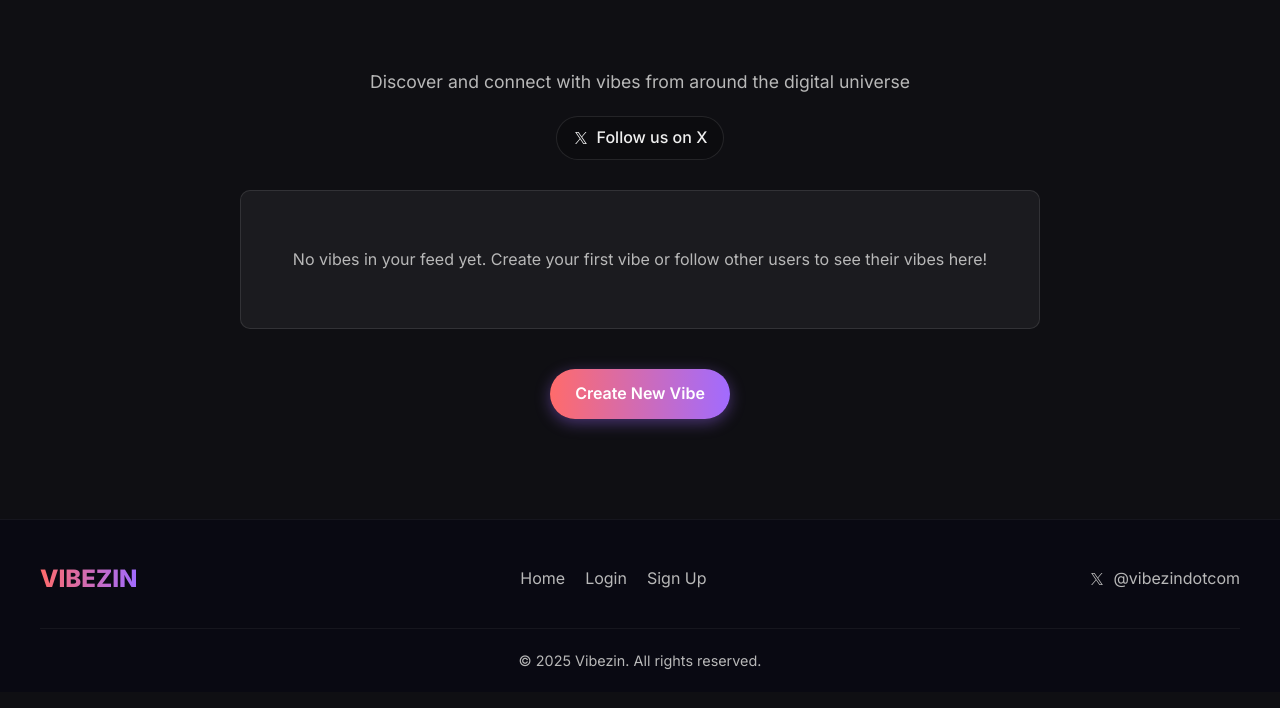
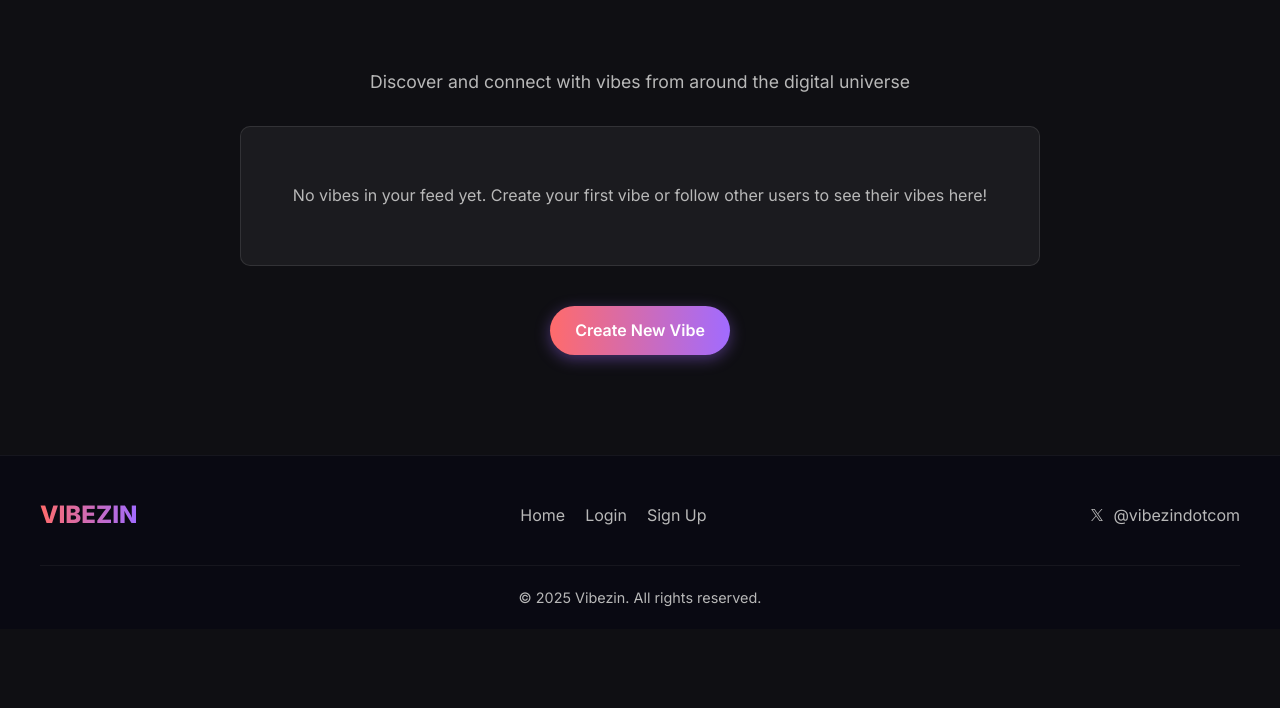
Before and after one commit to vibe-base/vibezin, a Django app: template vibezin/templates/vibezin/index.html in a window 1280 px wide. Shown: the part 79-787 px from the top of the page. Run offline with Django 5.2, Linux system fonts and the light colour scheme; the template is opened without the code that fills it, so the values that code supplies are empty.

```diff
--- a/vibezin/templates/vibezin/index.html
+++ b/vibezin/templates/vibezin/index.html
@@ -28,31 +28,6 @@
         color: var(--muted-text);
         font-size: 1.1rem;
         margin-bottom: 20px;
-    }
-
-    .social-follow {
-        margin-top: 20px;
-    }
-
-    .x-follow-btn {
-        display: inline-flex;
-        align-items: center;
-        gap: 8px;
-        padding: 8px 16px;
-        background-color: rgba(0, 0, 0, 0.2);
-        border: 1px solid rgba(255, 255, 255, 0.1);
-        border-radius: 50px;
-        color: var(--light-text);
-        font-weight: 500;
-        text-decoration: none;
-        transition: all 0.3s ease;
-    }
-
-    .x-follow-btn:hover {
-        background-color: rgba(29, 155, 240, 0.1);
-        border-color: rgba(29, 155, 240, 0.3);
-        color: #1d9bf0;
-        transform: translateY(-2px);
     }
 
     .vibe-grid {
@@ -102,14 +77,6 @@
     <div class="feed-header">
         <h1 class="feed-title">{{ title }}</h1>
         <p class="feed-subtitle">Discover and connect with vibes from around the digital universe</p>
-        <div class="social-follow">
-            <a href="https://x.com/vibezindotcom" target="_blank" class="x-follow-btn">
-                <svg xmlns="http://www.w3.org/2000/svg" width="16" height="16" fill="currentColor" viewBox="0 0 24 24">
-                    <path d="M13.6823 10.6218L20.2391 3H18.6854L12.9921 9.61788L8.44486 3H3.2002L10.0765 13.0074L3.2002 21H4.75404L10.7663 14.0113L15.5685 21H20.8131L13.6819 10.6218H13.6823ZM11.5541 13.0956L10.8574 12.0991L5.31391 4.16971H7.70053L12.1742 10.5689L12.8709 11.5655L18.6861 19.8835H16.2995L11.5541 13.096V13.0956Z"/>
-                </svg>
-                Follow us on X
-            </a>
-        </div>
     </div>
 
     <div class="vibe-grid">
```
